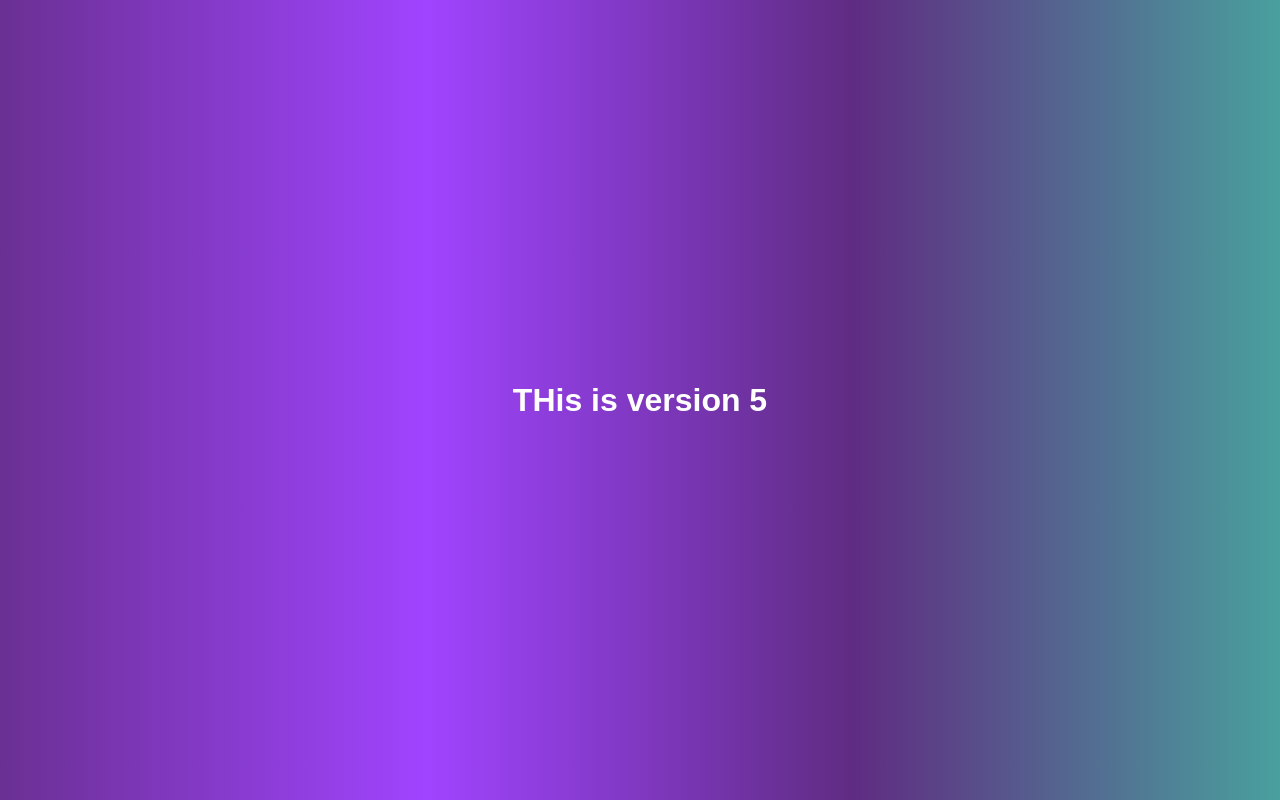
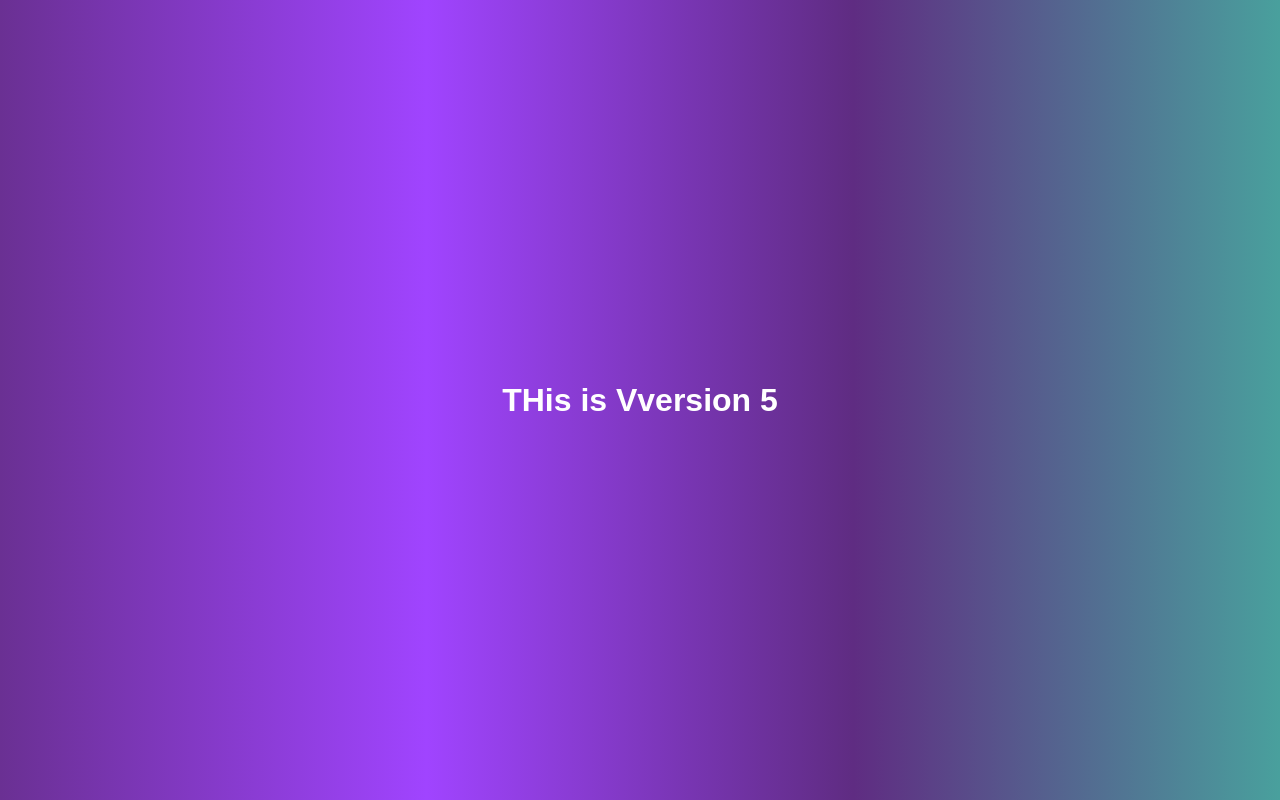
Before and after one commit to KaustubhNimbarte/myrepo, a plain HTML site: page index.html in a window 1280 px wide. Drawn offline with Linux system fonts and the light colour scheme.

Commit message:
Modified VV in header

```diff
--- a/index.html
+++ b/index.html
@@ -7,7 +7,7 @@
 
 </head>
 <body>
-    <h1> THis is version 5</h1>
+    <h1> THis is Vversion 5</h1>
 
 </body>
 </html>
```
